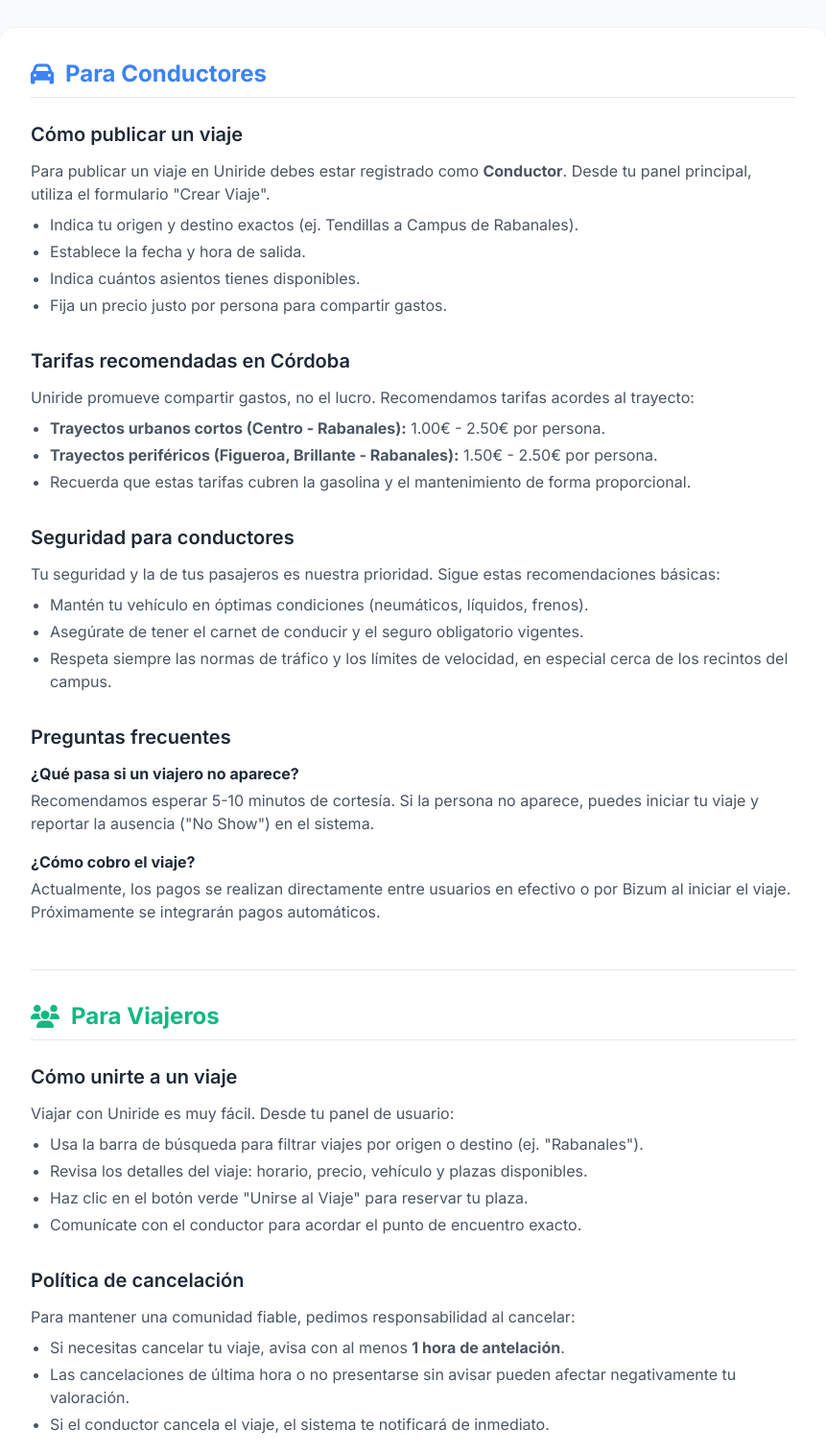
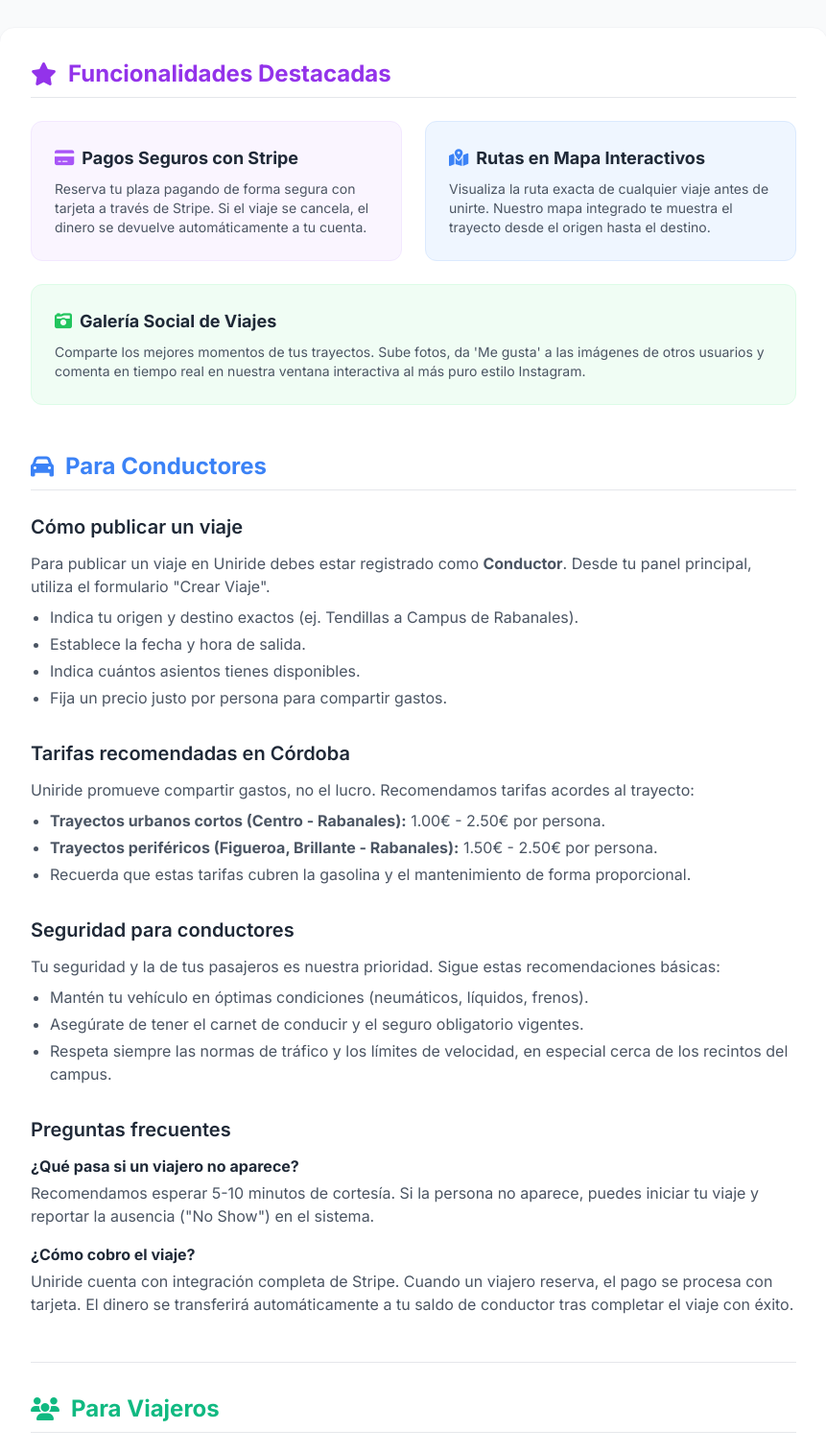
Before and after one commit to Troncoss/web-uniride, a website: page informacion.html in a window 1280 px wide. Shown: the part 164-1678 px from the top of the page at 96% size, without its empty margins (209-1070 px from the left). Drawn offline with nearby package versions, Linux system fonts and the light colour scheme.

Commit message:
informacion3

```diff
--- a/informacion.html
+++ b/informacion.html
@@ -1,6 +1,13 @@
 <!DOCTYPE html>
 <html lang="es" class="scroll-smooth">
 <head>
+    <!-- Google Tag Manager -->
+    <script>(function(w,d,s,l,i){w[l]=w[l]||[];w[l].push({'gtm.start':
+    new Date().getTime(),event:'gtm.js'});var f=d.getElementsByTagName(s)[0],
+    j=d.createElement(s),dl=l!='dataLayer'?'&l='+l:'';j.async=true;j.src=
+    'https://www.googletagmanager.com/gtm.js?id='+i+dl;f.parentNode.insertBefore(j,f);
+    })(window,document,'script','dataLayer','GTM-T66T4J34');</script>
+    <!-- End Google Tag Manager -->
     <base target="_self">
     <meta charset="UTF-8">
     <meta name="viewport" content="width=device-width, initial-scale=1.0">
@@ -33,6 +40,10 @@
     </style>
 </head>
 <body class="min-h-screen bg-gray-50 font-sans">
+    <!-- Google Tag Manager (noscript) -->
+    <noscript><iframe src="https://www.googletagmanager.com/ns.html?id=GTM-T66T4J34"
+    height="0" width="0" style="display:none;visibility:hidden"></iframe></noscript>
+    <!-- End Google Tag Manager (noscript) -->
     <!-- Header -->
     <header class="bg-white shadow-sm sticky top-0 z-40">
         <div class="container mx-auto px-4 py-4">
@@ -59,6 +70,28 @@
         <h1 class="text-4xl font-bold text-gray-800 mb-8 text-center">Centro de Información</h1>
 
         <div class="bg-white rounded-2xl shadow-lg p-8 border border-gray-100 space-y-12">
+
+            <!-- Nuevas Funcionalidades -->
+            <div class="mb-12">
+                <h2 class="text-2xl font-bold text-purple-600 border-b pb-2 mb-6 flex items-center">
+                    <i class="fas fa-star mr-3"></i>Funcionalidades Destacadas
+                </h2>
+
+                <div class="grid grid-cols-1 md:grid-cols-2 gap-6">
+                    <div class="bg-purple-50 p-6 rounded-xl border border-purple-100">
+                        <h3 class="text-lg font-bold text-gray-800 mb-2"><i class="fas fa-credit-card text-purple-500 mr-2"></i>Pagos Seguros con Stripe</h3>
+                        <p class="text-gray-600 text-sm">Reserva tu plaza pagando de forma segura con tarjeta a través de Stripe. Si el viaje se cancela, el dinero se devuelve automáticamente a tu cuenta.</p>
+                    </div>
+                    <div class="bg-blue-50 p-6 rounded-xl border border-blue-100">
+                        <h3 class="text-lg font-bold text-gray-800 mb-2"><i class="fas fa-map-marked-alt text-blue-500 mr-2"></i>Rutas en Mapa Interactivos</h3>
+                        <p class="text-gray-600 text-sm">Visualiza la ruta exacta de cualquier viaje antes de unirte. Nuestro mapa integrado te muestra el trayecto desde el origen hasta el destino.</p>
+                    </div>
+                    <div class="bg-green-50 p-6 rounded-xl border border-green-100 md:col-span-2">
+                        <h3 class="text-lg font-bold text-gray-800 mb-2"><i class="fas fa-camera-retro text-green-500 mr-2"></i>Galería Social de Viajes</h3>
+                        <p class="text-gray-600 text-sm">Comparte los mejores momentos de tus trayectos. Sube fotos, da 'Me gusta' a las imágenes de otros usuarios y comenta en tiempo real en nuestra ventana interactiva al más puro estilo Instagram.</p>
+                    </div>
+                </div>
+            </div>
 
             <!-- Para Conductores -->
             <div>
@@ -106,7 +139,7 @@
                         </div>
                         <div>
                             <strong class="text-gray-800 block mb-1">¿Cómo cobro el viaje?</strong>
-                            <p class="text-gray-600">Actualmente, los pagos se realizan directamente entre usuarios en efectivo o por Bizum al iniciar el viaje. Próximamente se integrarán pagos automáticos.</p>
+                            <p class="text-gray-600">Uniride cuenta con integración completa de Stripe. Cuando un viajero reserva, el pago se procesa con tarjeta. El dinero se transferirá automáticamente a tu saldo de conductor tras completar el viaje con éxito.</p>
                         </div>
                     </div>
                 </section>
@@ -130,12 +163,12 @@
                 </section>
 
                 <section id="cancelacion" class="mb-8">
-                    <h3 class="text-xl font-semibold text-gray-800 mb-3">Política de cancelación</h3>
-                    <p class="text-gray-600 mb-2">Para mantener una comunidad fiable, pedimos responsabilidad al cancelar:</p>
+                    <h3 class="text-xl font-semibold text-gray-800 mb-3">Política de cancelación y Reembolsos</h3>
+                    <p class="text-gray-600 mb-2">Para mantener una comunidad fiable, pedimos responsabilidad al cancelar. Nuestra integración con Stripe protege tus pagos:</p>
                     <ul class="list-disc pl-5 text-gray-600 space-y-1 mt-2">
-                        <li>Si necesitas cancelar tu viaje, avisa con al menos <strong>1 hora de antelación</strong>.</li>
-                        <li>Las cancelaciones de última hora o no presentarse sin avisar pueden afectar negativamente tu valoración.</li>
-                        <li>Si el conductor cancela el viaje, el sistema te notificará de inmediato.</li>
+                        <li>Si necesitas cancelar tu viaje, avisa con al menos <strong>1 hora de antelación</strong>. El sistema procesará el reembolso automáticamente a tu tarjeta de crédito/débito.</li>
+                        <li>Si el conductor cancela el viaje entero, el sistema te notificará de inmediato y todos los viajeros recibirán su reembolso íntegro.</li>
+                        <li>Las cancelaciones abusivas de última hora sin justificación pueden afectar negativamente tu valoración y penalizar tu saldo.</li>
                     </ul>
                 </section>
 
```
